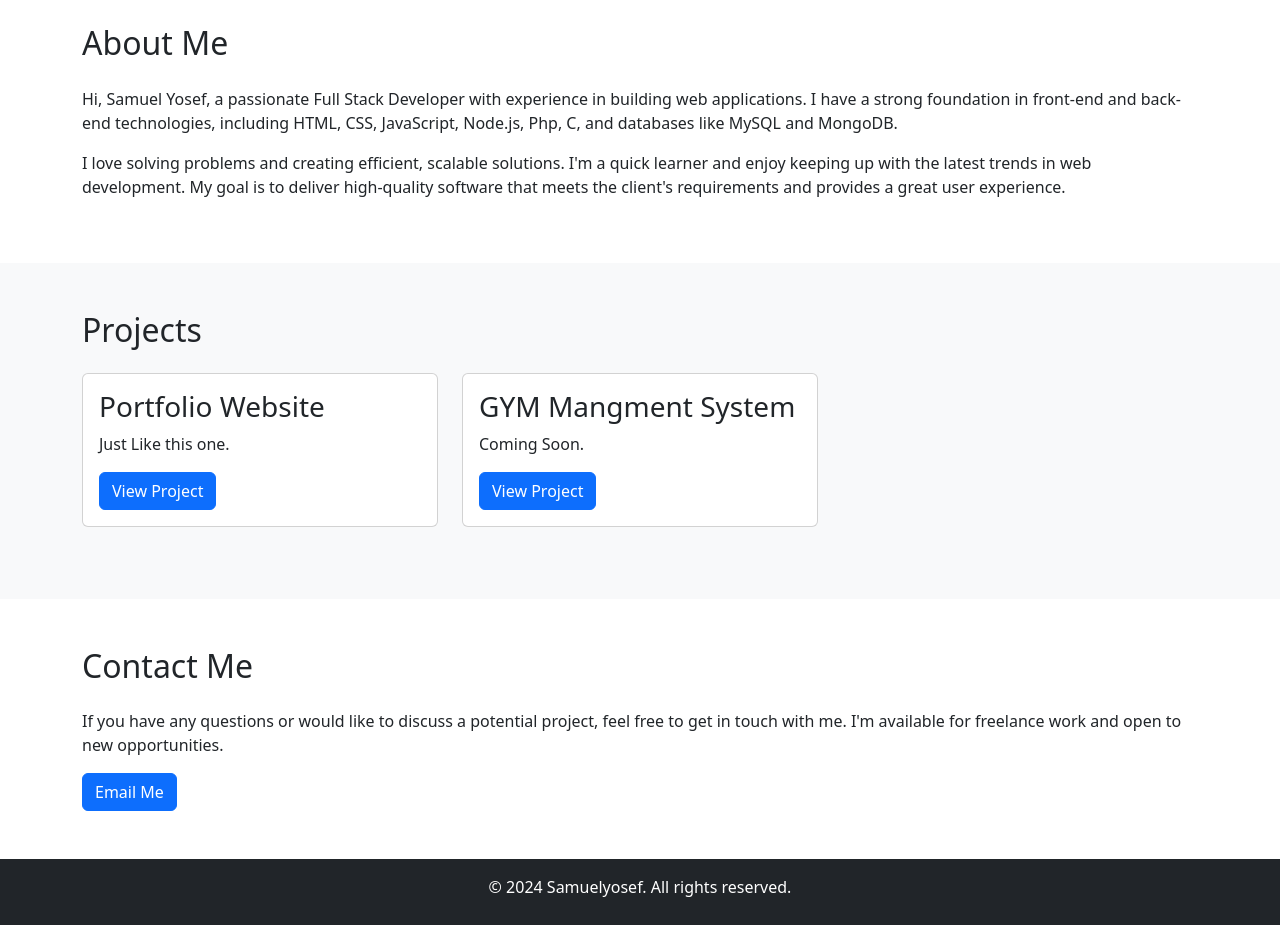
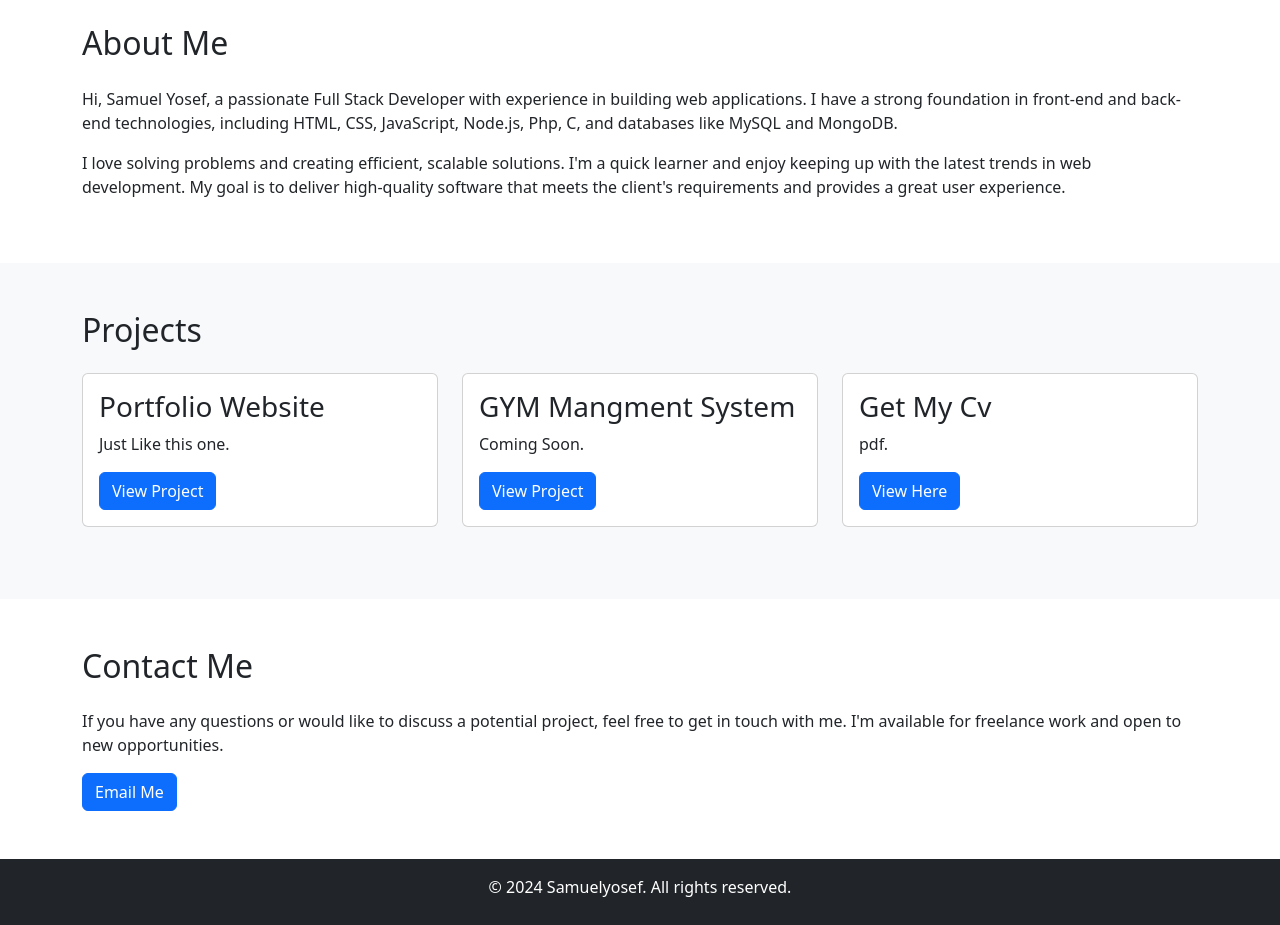
Before and after one commit to SYZBA1/MyLandingPage, a Jekyll site: the page index.html, which Jekyll copies as it is, in a window 1280 px wide, cut to the strip 535-1460 px from the top of the page. Built offline with Jekyll 4.4.1, drawn with Linux system fonts in a browser that asks for light colours.

Commit message:
Update index.html
update: new card add in section

```diff
--- a/index.html
+++ b/index.html
@@ -72,6 +72,15 @@
             </div>
           </div>
         </div>
+         <div class="col-lg-4 mb-4">
+          <div class="card">
+            <div class="card-body">
+              <h3 class="card-title">Get My Cv</h3>
+              <p class="card-text">pdf.</p>
+              <a href="#" class="btn btn-primary">View Here</a>
+            </div>
+          </div>
+        </div>
         <!-- Add more project sections as needed -->
       </div>
     </div>
```
